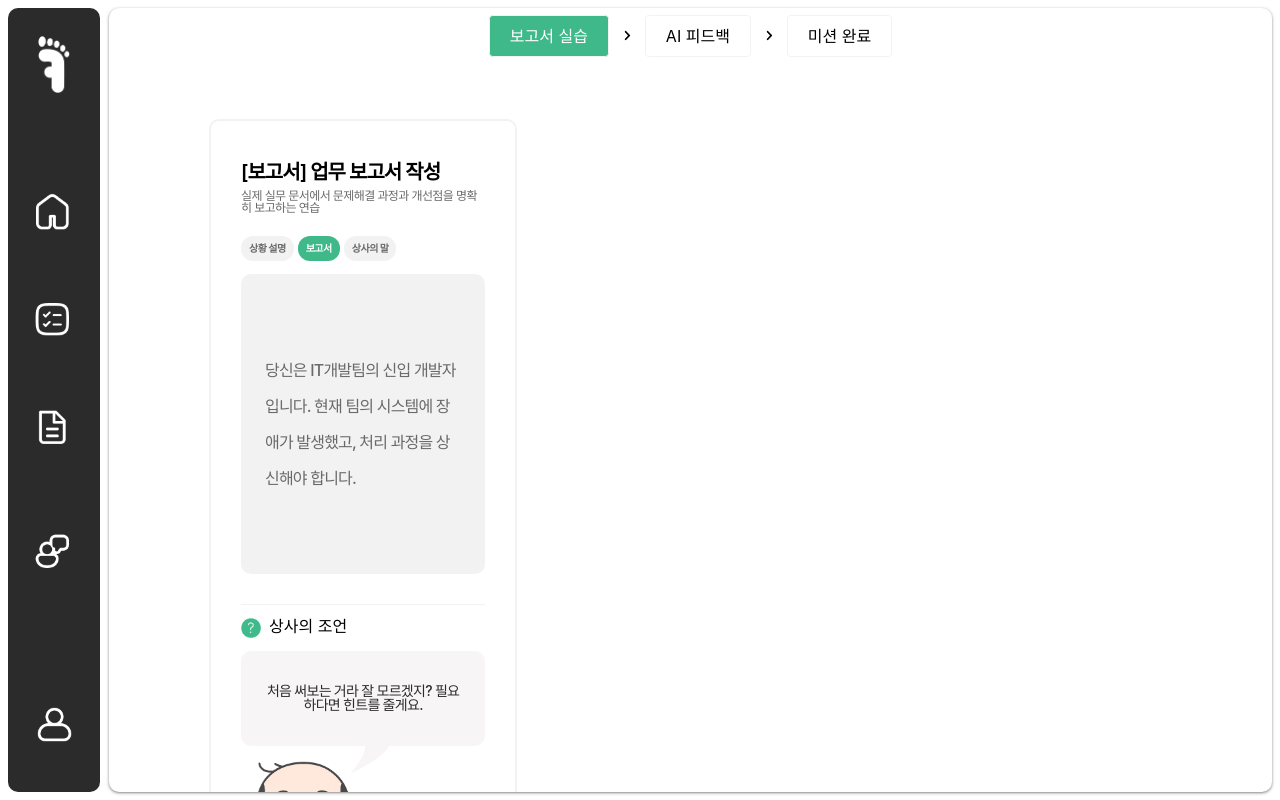
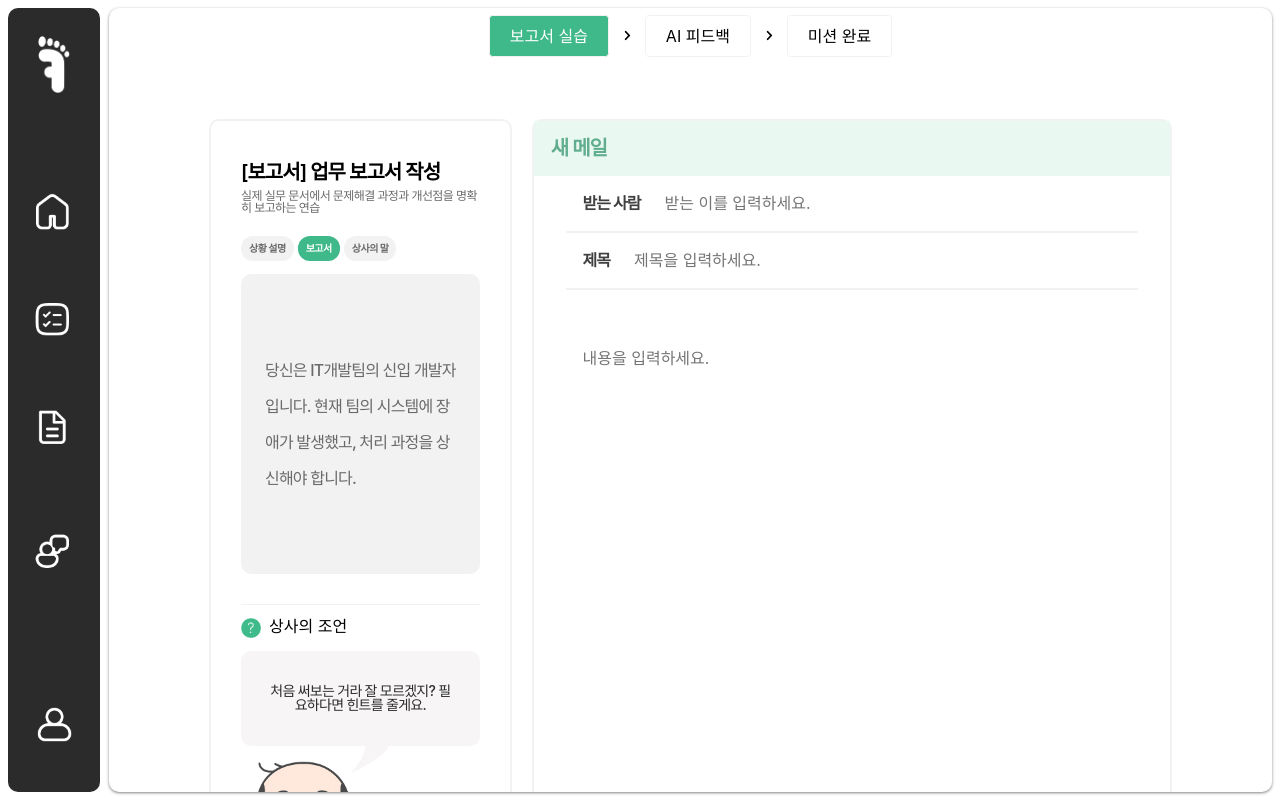
Before and after one commit to TeamS22D/first-step-web, a React (Vite) app: page /mission/mail in a window 1280 px wide. Built offline with nearby package versions, Linux system fonts and the light colour scheme; a web font is replaced by a local one.

Commit message:
일부 수정

```diff
--- a/src/components/MissionLayout/MissionLayout.ts
+++ b/src/components/MissionLayout/MissionLayout.ts
@@ -1,4 +1,12 @@
 import styled from 'styled-components';
+
+export const Wrapper = styled.div`
+    width: 100%;
+    height: 100%;
+    display: flex;
+    flex-direction: column;
+    gap: 20px;
+`
 
 export const Container = styled.div`
     width: 100%;
@@ -27,3 +35,33 @@ export const TopContainer = styled.div`
     justify-content: center;
 
 `
+
+export const BottomContainer = styled.div`
+    width: 100%;
+    height: 80px;
+    display: flex;
+    gap: 16px;
+    justify-content: flex-end;
+    padding: 0 52px;
+`
+
+
+
+interface ButtonProps {
+    primary?: boolean;
+    border?: boolean;
+    color?: boolean;
+  }
+export const button = styled.button<ButtonProps>`
+    display: flex;
+    height: 39px;
+    padding: 8px 32px;
+    justify-content: center;
+    align-items: center;
+    gap: 8px;
+    border-radius: 5px;
+    border: 1.5px solid #3FB98A;
+
+    color: ${props => (props.color? "#FFFFFF" : "#3FB98A")};
+    background:${props => (props.primary ? "#3FB98A" : "#FFFFFF")};
+`
--- a/src/components/MissionLayout/MissionLayout.tsx
+++ b/src/components/MissionLayout/MissionLayout.tsx
@@ -9,6 +9,7 @@ import GuideBox from "@/pages/Mission/components/GuideBox.tsx";
 function MissionLayout() {
     return (
         <ThemeProvider theme={lightTheme}>
+            <S.Wrapper>
                 <GlobalStyle/>
                 <S.Container>
                     <S.TopContainer>
@@ -19,8 +20,23 @@ function MissionLayout() {
                         <Outlet />
                     </S.Body>
                 </S.Container>
+                <Buttons/>
+            </S.Wrapper>
         </ThemeProvider>
     )
 }
 
 export default MissionLayout;
+
+function Buttons() {
+    return(
+        <S.BottomContainer>
+            <S.button>
+                저장하기
+            </S.button>
+            <S.button color primary border>
+                제출하기
+            </S.button>
+        </S.BottomContainer>
+    )
+}
--- a/src/pages/Mission/pages/Commitment/Chat/Chat.style.ts
+++ b/src/pages/Mission/pages/Commitment/Chat/Chat.style.ts
@@ -1 +1,19 @@
 import styled from 'styled-components'
+
+export const Body = styled.div`
+    width: 68%;
+    height: 110%;
+    display: flex;
+    justify-content: center;
+`
+
+export const Container = styled.div`
+    display: flex;
+    height: 770px;
+    color: black;
+    width: 100%;
+    box-sizing: border-box;
+    border: 1px solid;
+    border-radius: 10px;
+    border: 2px solid #F2F2F2;
+`;
--- a/src/pages/Mission/pages/Commitment/Chat/Chat.tsx
+++ b/src/pages/Mission/pages/Commitment/Chat/Chat.tsx
@@ -2,7 +2,10 @@ import * as S from './Chat.style'
 
 export default function Chat() {
     return(
-        <>
-        </>
+        <S.Body>
+            <S.Container>
+
+            </S.Container>
+        </S.Body>
     )
 }
--- a/src/pages/Mission/pages/Commitment/Document/components/MarkdownPreview/MardownPreview.style.ts
+++ b/src/pages/Mission/pages/Commitment/Document/components/MarkdownPreview/MardownPreview.style.ts
@@ -1,6 +1,9 @@
 import styled from 'styled-components'
 
 export const Preview = styled.div`
+  height: 100%;
+  min-height: 200px;
+  overflow: auto;
   font-size: 1rem;
   color: #000000;
   transition: color 0.125s ease-in 0s;
--- a/src/pages/Mission/pages/Commitment/Mail/Mail.style.ts
+++ b/src/pages/Mission/pages/Commitment/Mail/Mail.style.ts
@@ -1 +1,85 @@
 import styled from 'styled-components'
+
+export const Body = styled.div`
+    width: 68%;
+    height: 110%;
+    display: flex;
+    justify-content: center;
+`
+
+export const Container = styled.div`
+    display: flex;
+    height: 770px;
+    color: black;
+    width: 100%;
+    box-sizing: border-box;
+    border: 2px solid #F2F2F2;
+    border-radius: 10px;
+`
+
+export const Wrapper = styled.div`
+    width: 100%;
+    height: 100%;
+    display: flex;
+    flex-direction: column;
+`
+
+export const Topbar = styled.div`
+    width: 100%;
+    height: 57px;
+    display: flex;
+    padding-left: 17px;
+    align-items: center;
+    background: #EAF8F2;
+
+    color: #60AD8F;
+    font-size: 20px;
+    font-weight: 600;
+    letter-spacing: -1px;
+`
+
+export const Textarea = styled.div`
+    width: 90%;
+    margin: 0 auto;
+    border-bottom: 2px solid #F2F2F2;
+    display: flex;
+    align-items: center;
+    padding-left: 17px;
+    gap: 24px;
+`
+
+export const TopTextarea = styled(Textarea)`
+    height: 57px;
+`
+
+export const BottomTextarea = styled(Textarea)`
+    height: 597px;
+    align-items: flex-start;
+    padding-top: 40px;
+`
+
+export const Title = styled.span`
+    color: #404040;
+    font-size: 16px;
+    font-weight: 600;
+    letter-spacing: -1px;
+`
+
+export const Content = styled.textarea`
+    width: 100%;
+    height: 57px;
+    line-height: 57px;
+    border: none;
+    outline: none;
+    resize: none;
+    background: transparent;
+    font-size: 16px;
+    color: #777;
+    padding: 0;
+`
+
+export const TopContent = styled.div`
+    flex: 1;
+    display: flex;
+    align-items: center;
+`
--- a/src/pages/Mission/pages/Commitment/Mail/Mail.tsx
+++ b/src/pages/Mission/pages/Commitment/Mail/Mail.tsx
@@ -1,8 +1,40 @@
 import * as S from './Mail.style'
 
+interface TopTextareaProps {
+    title: string;
+    placeholder: string;
+}
+
+export function TopTextarea({ title, placeholder }: TopTextareaProps) {
+    return (
+        <S.TopTextarea>
+            <S.Title>{title}</S.Title>
+            <S.TopContent>
+                <S.Content placeholder={placeholder} />
+            </S.TopContent>
+        </S.TopTextarea>
+    );
+}
+
 export default function Chat() {
-    return(
-        <>
-        </>
+    return (
+        <S.Body>
+            <S.Container>
+                <S.Wrapper>
+                    <S.Topbar>
+                        새 메일
+                    </S.Topbar>
+                    <form>
+                        <TopTextarea title = '받는 사람' placeholder = '받는 이를 입력하세요.'/>
+                        <TopTextarea title = '제목' placeholder = '제목을 입력하세요.'/>
+                        <S.BottomTextarea>
+                            <S.Content
+                                placeholder="내용을 입력하세요."
+                            />
+                        </S.BottomTextarea>
+                    </form>
+                </S.Wrapper>
+            </S.Container>
+        </S.Body>
     )
 }
--- a/src/pages/Mission/pages/Feedback/Feedback.ts
+++ b/src/pages/Mission/pages/Feedback/Feedback.ts
@@ -24,14 +24,17 @@ export const TitleTopContainer = styled.div`
     gap: 18px;
     align-items: center;
 
-    .TitleText{
+
+`
+export const TitleText = styled.span`
     color: #000;
     font-family: "Pretendard Variable";
     font-size: 32px;
     font-weight: 600;
     letter-spacing: -1.6px;
-    }
-    .period{
+`
+
+export const period = styled.div`
     display: flex;
     padding: 3.1px 12.4px;
     justify-content: center;
@@ -45,8 +48,8 @@ export const TitleTopContainer = styled.div`
     font-size: 12.402px;
     font-weight: 600;
     letter-spacing: -0.62px;
-    }
 `
+
 export const TitleBottomContainer = styled(TitleTopContainer)`
     height: 19px;
     display: flex;
```
Also changed, not shown: src/pages/Mission/pages/Feedback/Feedback.tsx (+77 -67 lines), src/pages/Mission/pages/Commitment/Document/components/MarkdownPreview/MarkdownPreview.tsx (line endings or trailing spaces), 1 other file (tests, documents, lock files or other folders). Lines whose indentation alone changed are shown as unchanged.
